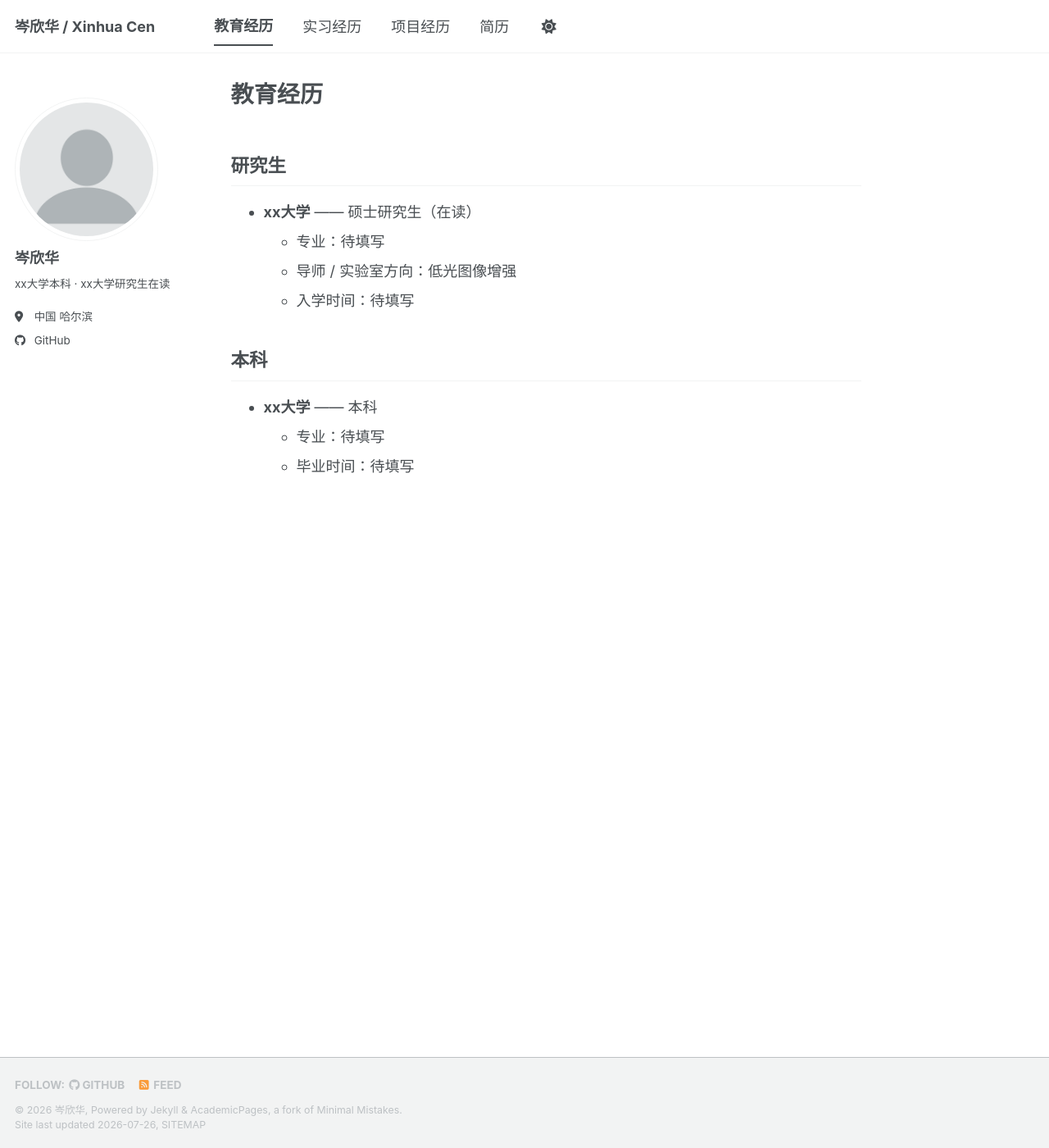
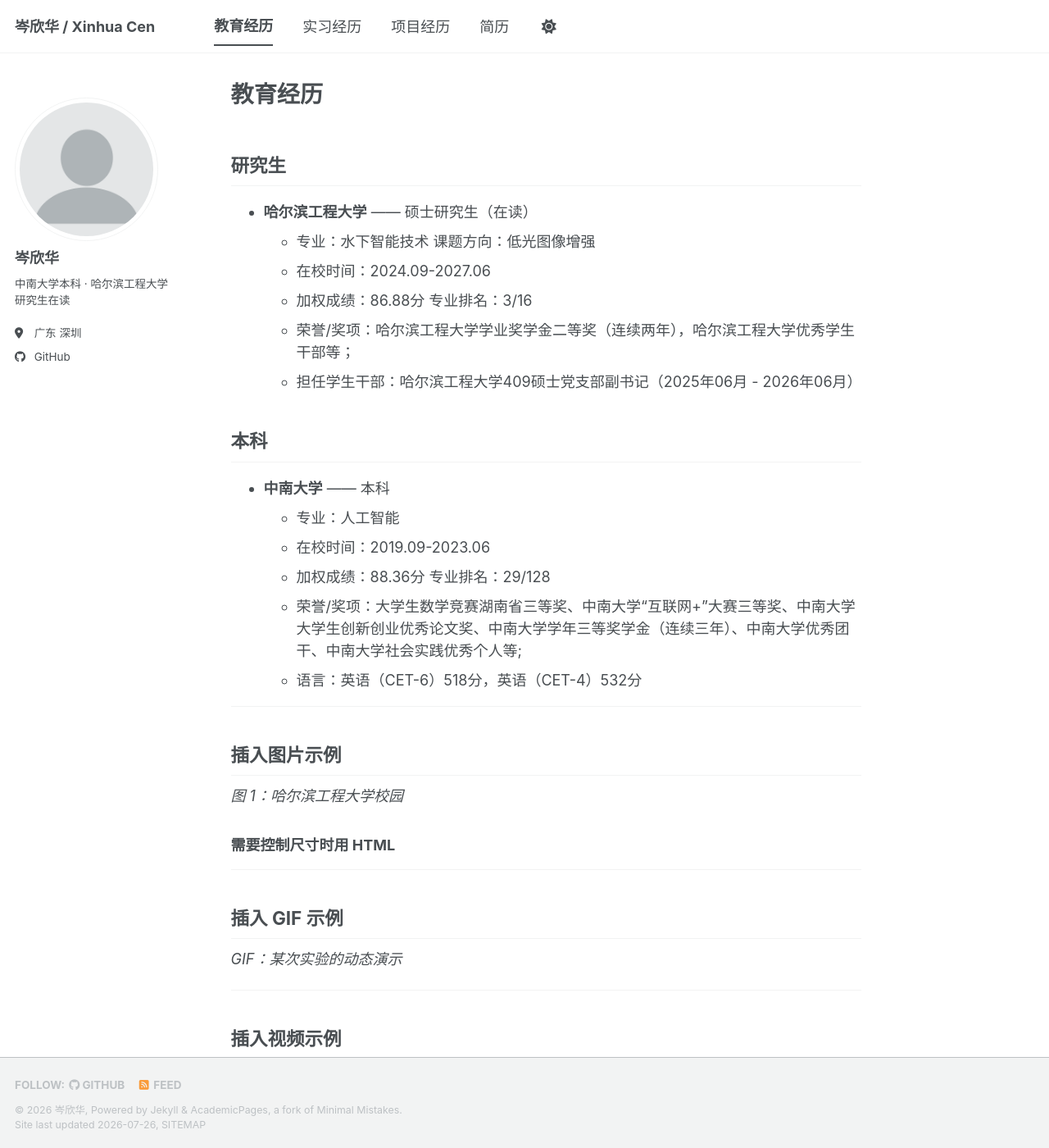
Before and after one commit to cccxhua/Xinhua-Cen, a Jekyll site: the page built from _pages/education.md, in a window 1280 px wide and 1400 px high. Shown: the whole window at 82% size. Built offline with Jekyll 4.4.1, drawn with Linux system fonts in a browser that asks for light colours; a script bundle is joined from its source files by our own code; library files that are not in the unit come from our copies; some of the changed text lies outside the part shown.

Commit message:
Fill in education page, restructure per-page media folders
- _config.yml: sidebar shows real schools (中南 / 哈工程) and 深圳 location
- education.md: real content — programs, GPA, awards, party role, English scores
- media/ subfolders for education/internships/projects/cv (per-nav assets)
- .gitignore: personal interview review notes

Co-Authored-By: Claude Opus 4.7 <noreply@anthropic.com>

```diff
--- a/_config.yml
+++ b/_config.yml
@@ -26,8 +26,8 @@ author:
   avatar           : "profile.png"
   name             : "岑欣华"
   pronouns         : # example: "she/her"
-  bio              : "xx大学本科 · xx大学研究生在读"
-  location         : "中国 哈尔滨"
+  bio              : "中南大学本科 · 哈尔滨工程大学研究生在读"
+  location         : "广东 深圳"
   employer         :
   uri              : # URL
   email            :
--- a/_pages/education.md
+++ b/_pages/education.md
@@ -6,13 +6,68 @@ author_profile: true
 
 ## 研究生
 
-- **xx大学** —— 硕士研究生（在读）
-  - 专业：待填写
-  - 导师 / 实验室方向：低光图像增强
-  - 入学时间：待填写
+- **哈尔滨工程大学** —— 硕士研究生（在读）
+  - 专业：水下智能技术   课题方向：低光图像增强
+  - 在校时间：2024.09-2027.06
+  - 加权成绩：86.88分   专业排名：3/16
+  - 荣誉/奖项：哈尔滨工程大学学业奖学金二等奖（连续两年），哈尔滨工程大学优秀学生干部等；
+  - 担任学生干部：哈尔滨工程大学409硕士党支部副书记（2025年06月 - 2026年06月）
+
 
 ## 本科
 
-- **xx大学** —— 本科
-  - 专业：待填写
-  - 毕业时间：待填写
+- **中南大学** —— 本科
+  - 专业：人工智能
+  - 在校时间：2019.09-2023.06
+  - 加权成绩：88.36分    专业排名：29/128
+  - 荣誉/奖项：大学生数学竞赛湖南省三等奖、中南大学“互联网+”大赛三等奖、中南大学大学生创新创业优秀论文奖、中南大学学年三等奖学金（连续三年）、中南大学优秀团干、中南大学社会实践优秀个人等;
+  - 语言：英语（CET-6）518分，英语（CET-4）532分
+
+---
+
+## 插入图片示例
+
+<!-- 图片放到 media/education/photo.jpg，然后写下面这行 -->
+
+<!-- ![哈工程校园]({{ site.baseurl }}/media/education/photo.jpg) -->
+
+*图 1：哈尔滨工程大学校园*
+
+### 需要控制尺寸时用 HTML
+
+<!-- <img src="{{ site.baseurl }}/media/education/photo.jpg" alt="哈工程校园" width="500"/> -->
+
+---
+
+## 插入 GIF 示例
+
+<!-- GIF 和图片一样，只是文件后缀不同 -->
+
+<!-- ![实验演示]({{ site.baseurl }}/media/education/demo.gif) -->
+
+*GIF：某次实验的动态演示*
+
+---
+
+## 插入视频示例
+
+### 方式 A：本地视频（放到 media/education/demo.mp4）
+
+<!-- <video width="640" controls>
+  <source src="{{ site.baseurl }}/media/education/demo.mp4" type="video/mp4">
+  你的浏览器不支持 HTML5 video 标签。
+</video> -->
+
+*视频 1：本地视频演示*
+
+### 方式 B：Bilibili 嵌入（推荐大文件用这个，省流量、不占仓库）
+
+<!-- <iframe src="//player.bilibili.com/player.html?bvid=BVxxxxxxxxxxx&page=1&high_quality=1"
+        scrolling="no" border="0" frameborder="no" framespacing="0" allowfullscreen="true"
+        width="640" height="480"></iframe> -->
+
+### 方式 C：YouTube 嵌入
+
+<!-- <iframe width="640" height="360"
+        src="https://www.youtube.com/embed/视频ID"
+        frameborder="0" allowfullscreen></iframe> -->
```
Also changed, not shown: 5 other files.
